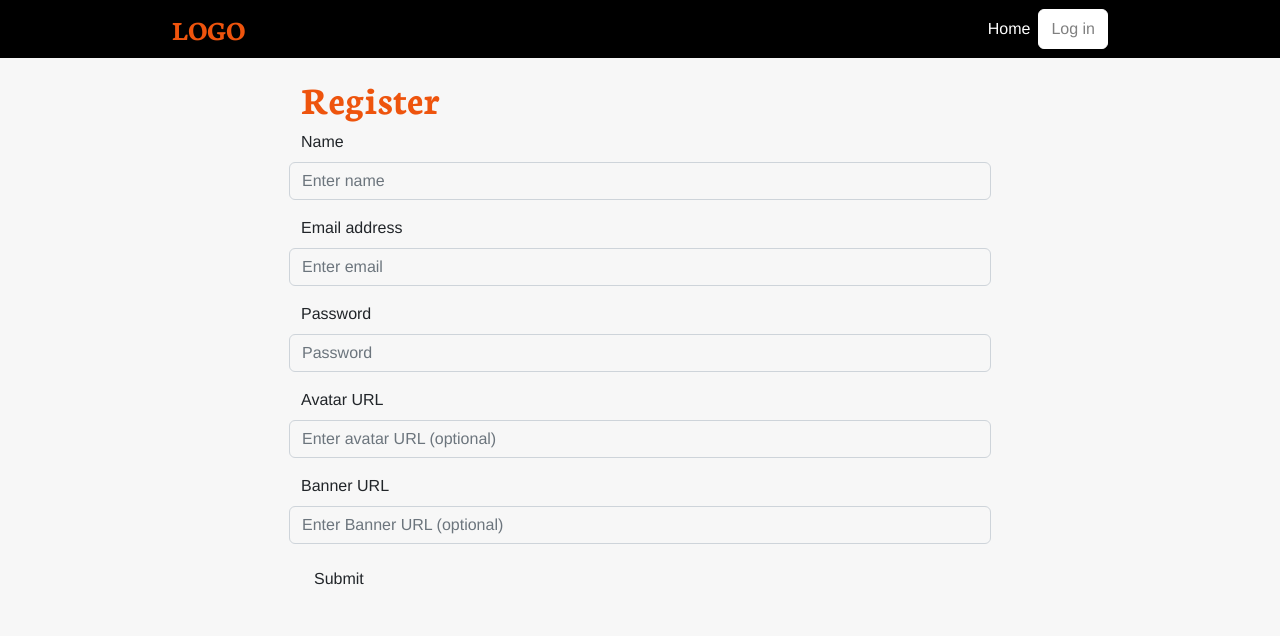
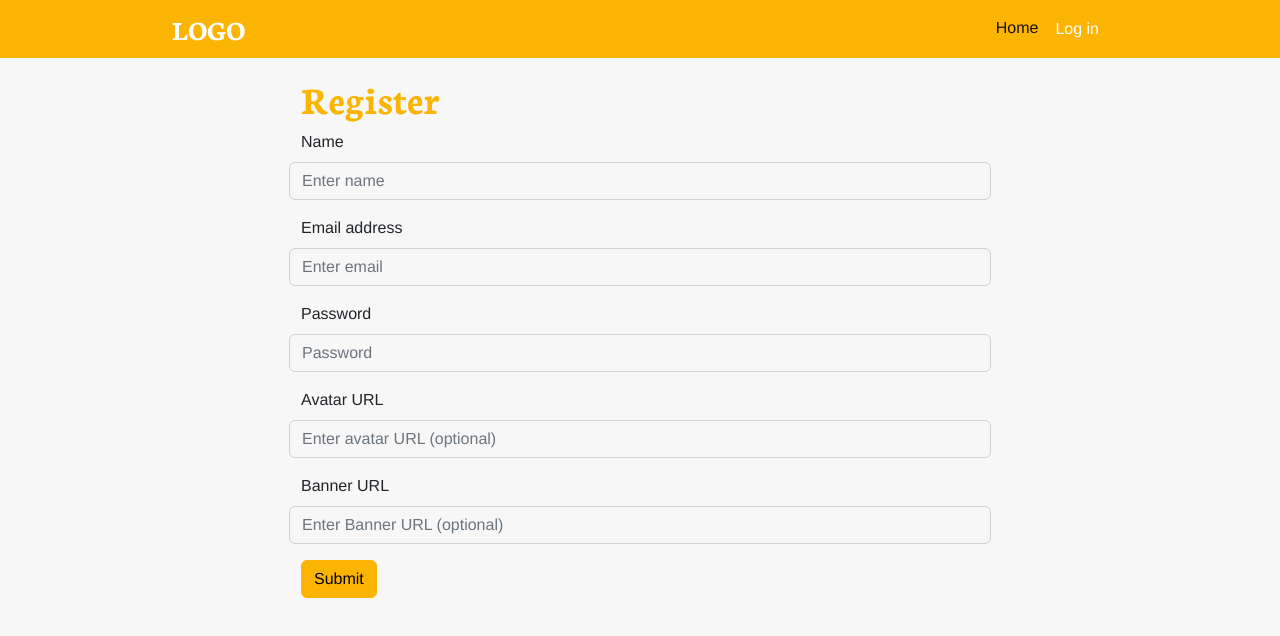
Before and after one commit to Noroff-FEU-Assignments/project-exam-2-mikaelrev, a React (Create React App) app: page / in a window 1280 px wide. Shown: the top 636 px of the page. Built offline with nearby package versions, Linux system fonts and the light colour scheme.

Commit message:
fixed some styling

```diff
--- a/src/components/layout/Layout.js
+++ b/src/components/layout/Layout.js
@@ -14,7 +14,7 @@ function Layout() {
   }
 
   return (
-    <Navbar bg="dark" variant="dark" expand="lg">
+    <Navbar bg="dark" variant="light" expand="lg">
       <Container className="w-75">
         <NavLink to="/">
           <Navbar.Brand>LOGO</Navbar.Brand>
@@ -36,13 +36,13 @@ function Layout() {
                 <NavLink to="/profiles" className="nav-link">
                   Find new friends
                 </NavLink>
-                <Button variant="light" onClick={logout}>
+                <Button variant="dark" className="nav-link" onClick={logout}>
                   Log out
                 </Button>
               </>
             ) : (
-              <Button variant="light">
-                <NavLink to="/login" className="nav-link p-0">
+              <Button className="p-0">
+                <NavLink to="/login" className="nav-link">
                   Log in
                 </NavLink>
               </Button>
--- a/src/components/posts/GetPostDetails.js
+++ b/src/components/posts/GetPostDetails.js
@@ -89,7 +89,11 @@ export default function GetPostDetails() {
                   {comments.map(function (comment) {
                     return (
                       <Card.Body key={comment.id}>
-                        <Card.Title>{comment.owner}</Card.Title>
+                        <Card.Title>
+                          <NavLink to={`/profiles/${comment.owner}`}>
+                            {comment.owner}
+                          </NavLink>
+                        </Card.Title>
                         <Card.Text>{comment.body}</Card.Text>
                       </Card.Body>
                     );
--- a/src/components/profile/GetFollowers.js
+++ b/src/components/profile/GetFollowers.js
@@ -4,7 +4,6 @@ import useAxios from "../../hooks/useAxios";
 import { Col, ListGroup, Row, Tabs, Tab } from "react-bootstrap/";
 import { useContext } from "react";
 import AuthContext from "../../context/AuthContext";
-import Heading from "../layout/Heading";
 
 export default function GetFollowers() {
   const auth = useContext(AuthContext);
@@ -46,12 +45,8 @@ export default function GetFollowers() {
 
   return (
     <Col lg className="mt-3">
-      <Tabs
-        defaultActiveKey="profile"
-        id="uncontrolled-tab-example"
-        className="mb-3"
-      >
-        <Tab eventKey="home" title="Following">
+      <Tabs defaultActiveKey="following" className="mb-3 tabs">
+        <Tab eventKey="following" title="Following">
           <ListGroup className="containers">
             {details.following.map(function (following) {
               return (
@@ -68,7 +63,7 @@ export default function GetFollowers() {
             })}
           </ListGroup>
         </Tab>
-        <Tab eventKey="profile" title="Followers">
+        <Tab eventKey="followers" title="Followers">
           <ListGroup className="containers">
             {details.followers.map(function (followers) {
               return (
--- a/src/sass/partials/_form.scss
+++ b/src/sass/partials/_form.scss
@@ -7,12 +7,3 @@
 .form-select {
   width: inherit;
 }
-
-.btn-success {
-  background-color: $color-submit;
-  color: white;
-}
-
-.btn-danger {
-  color: white;
-}
--- a/src/sass/partials/_nav.scss
+++ b/src/sass/partials/_nav.scss
@@ -1,18 +1,15 @@
 .navbar-brand {
-  color: $color-primary;
+  color: $color-neutral;
   font-size: 1.75rem;
   font-family: $headings-font-family;
 }
 
 .nav-link {
-  color: $color-nav-link;
+  color: $color-neutral;
+
 
   &:active {
-    color: $color-neutral;
-  }
-
-  &:hover {
-    color: $color-neutral;
+    color: $color-primary;
   }
 }
 
--- /dev/null
+++ b/src/sass/partials/_tabs.scss
@@ -0,0 +1,19 @@
+.tab-content {
+  background: $color-background;
+  margin-top: -15px;
+}
+
+.tabs {
+  color: $color-primary;
+  background-color: $color-neutral;
+  border-radius: 12px 12px 0 0;
+}
+
+.nav-tabs .nav-link.active, .nav-tabs .nav-item.show .nav-link {
+  background-color: $color-neutral;
+  color: $color-primary;
+}
+
+.nav-tabs .nav-link {
+  color: $color-secondary;
+}
--- a/src/sass/style.scss
+++ b/src/sass/style.scss
@@ -1,26 +1,24 @@
-$color-primary: #ee540d;
-$color-secondary: #F7F7F7;
+$color-primary: #fcb403;
+$color-secondary: #ffc1b4;
+$color-background: #f7f7f7;
 $color-neutral: white;
-$color-nav: black;
-$color-nav-link: gray;
-$color-submit: forestgreen;
-$color-delete: red;
+$color-delete: #c1554e;
 
 
 $theme-colors: (
-  "success": $color-submit,
-  "danger": $color-delete,
-  "dark": $color-nav,
-  "light": $color-neutral,
+  "primary": $color-primary,
+  "dark": $color-primary,
+  "success": $color-delete,
 );
+
+
 
 $font-family-base: 'Helvetica', 'Arial', sans-serif;
 $headings-font-family: 'Neuton', serif;
 $headings-color: $color-primary;
 
 
-$body-bg: $color-secondary;
-$navbar-dark-color: $color-secondary;
+$body-bg: $color-background;
 
 $link-decoration: none;
 
@@ -30,3 +28,4 @@ $link-decoration: none;
 @import "./partials/form";
 @import "./partials/listgroup";
 @import "./partials/card";
+@import "./partials/tabs";
```
